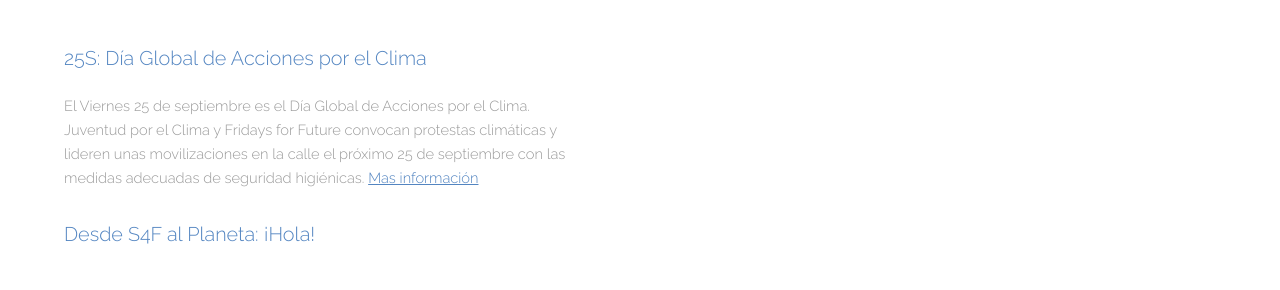
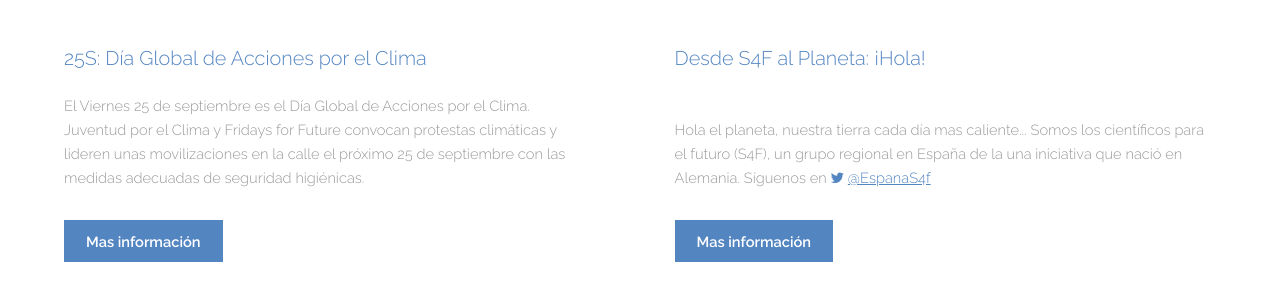
Before and after one commit to rdbox00/rdbox00.github.io, a plain HTML site: page index.html in a window 1280 px wide. Shown: the part 585-875 px from the top of the page. Drawn offline with Linux system fonts and the light colour scheme.

Commit message:
corregir formato

```diff
--- a/index.html
+++ b/index.html
@@ -66,8 +66,11 @@
 							Juventud por el Clima y Fridays for Future convocan protestas climáticas y
 							lideren unas movilizaciones en la calle el próximo 25 de septiembre con las
 							medidas adecuadas de seguridad higiénicas.
-							<a href="https://juventudxclima.es/"> Mas información </a>
 							</p>
+							<footer>
+								<a href="https://juventudxclima.es/" class="button special"> Mas información </a>
+							</footer>
+						</article>
 		<!--
 							<header>
 								<h3>24A: Acción Global por el Clima</h3>
@@ -103,7 +106,7 @@
 							<a href="https://twitter.com/espanas4f" class="icon fa-twitter"><span class="label">Twitter</span></a> <a href="https://twitter.com/espanas4f"> @EspanaS4f </a>
 							</p>
 							<footer>
-								<a href="#one" class="button special"> Mas info </a>
+								<a href="#one" class="button special"> Mas información </a>
 							</footer>
 						</article>
 					</div>
```
